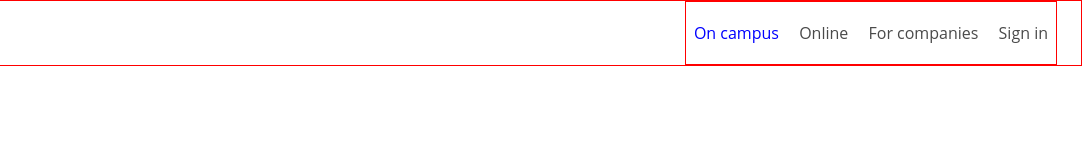
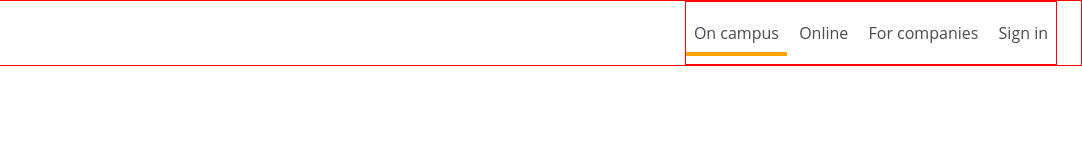
Before and after one commit to HerrDorsch/CC_FWD_Unit8_ColmarAcademy, a plain HTML site: page index.html in a window 1280 px wide. In both pictures the pointer is over the item "On campus". Shown: the full height of the page, 198-1280 px from the left. Drawn offline with Linux system fonts and the light colour scheme.

Commit message:
header / nav'bar section.

```diff
--- a/assets/css/style.css
+++ b/assets/css/style.css
@@ -60,8 +60,12 @@ nav a {
   color: #4A4A4A;
 }
 
-nav a:hover {
-  color: blue;
+/*nav a:hover {
+  color: orange;
+}*/
+nav li:hover {
+  color: orange;
+  border-bottom: 4px solid orange;
 }
 
 .mobile, .mobile nav, .mobile ul, .desktop {
```
Also changed, not shown: 1 other file.
